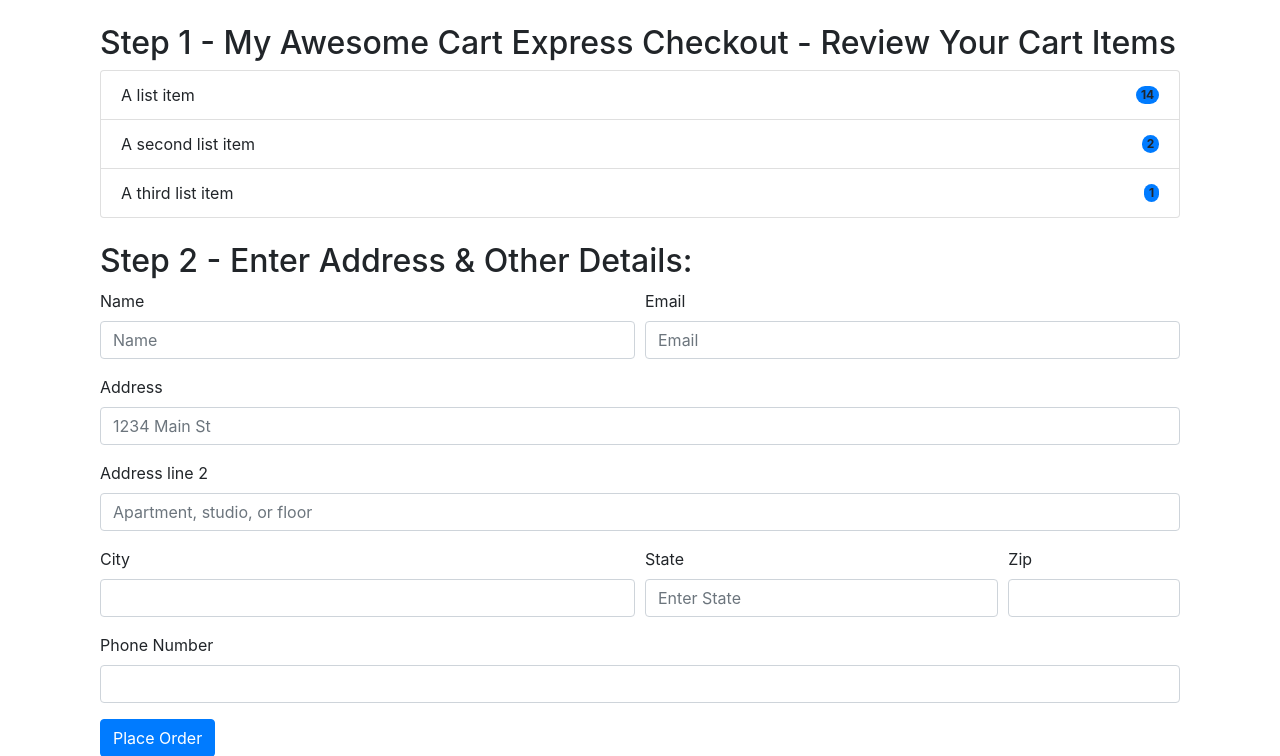
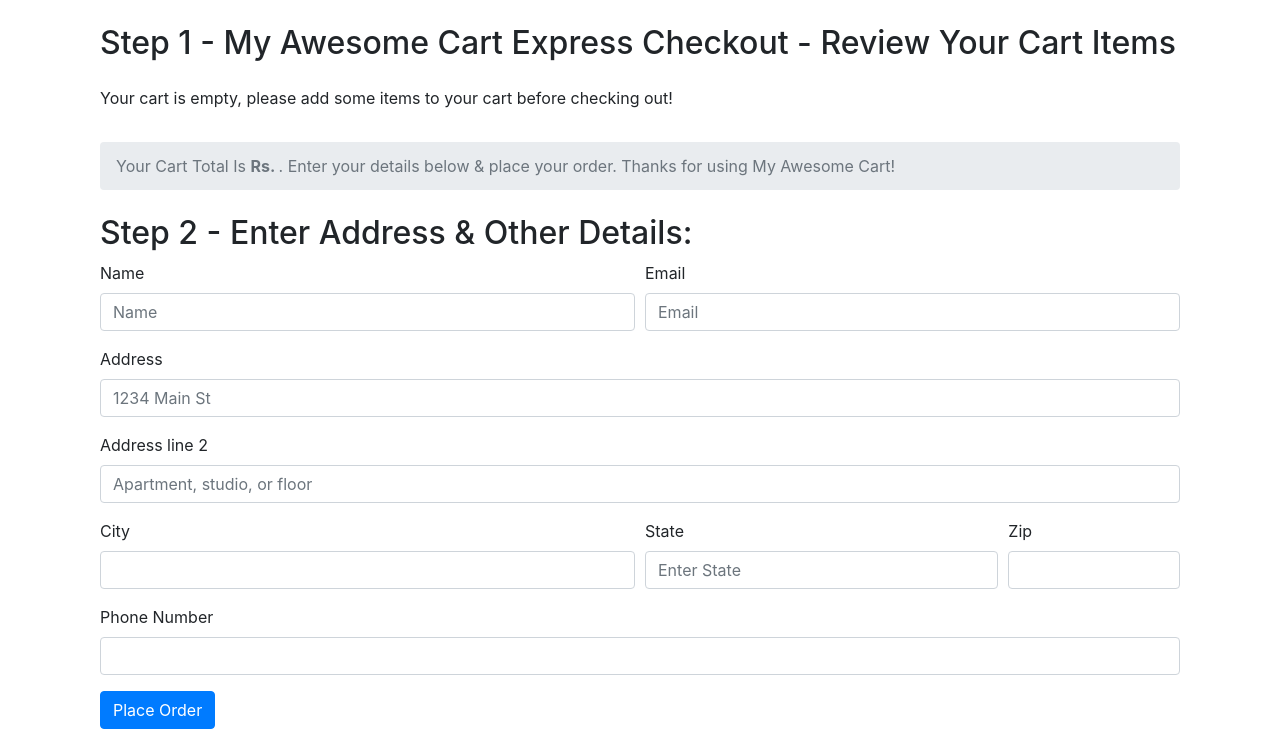
Before and after one commit to aditya423/MyAwesomeCart, a Django app: page /shop/checkout/ in a window 1280 px wide. Shown: the part 56-812 px from the top of the page. After the commit the page ends 785 px from the top, so only its background shows below. Run offline with Django 3.2, Linux system fonts and the light colour scheme; some libraries are stand-ins or nearby versions.

Commit message:
half-done

```diff
--- a/shop/admin.py
+++ b/shop/admin.py
@@ -1,7 +1,8 @@
 from django.contrib import admin
 
 # Register your models here.
-from .models import Product, Contact
+from .models import Product, Contact, Orders
 
 admin.site.register(Product)
 admin.site.register(Contact)
+admin.site.register(Orders)
--- a/shop/templates/shop/checkout.html
+++ b/shop/templates/shop/checkout.html
@@ -1,31 +1,25 @@
 {% extends 'shop/basic.html' %}
+{% block title%} Checkout - My Awesome Cart{% endblock %}
+{% block body %}
+<div class="container">
+    <div class="col my-4">
+        <h2>Step 1 - My Awesome Cart Express Checkout - Review Your Cart Items</h2>
+        <div class="my-4">
+            <ul class="list-group" id="items">
+            </ul>
 
-{% block title %} Shop | Checkout {% endblock %}
+            <nav aria-label="breadcrumb">
+  <ol class="breadcrumb mt-3">
+    <li class="breadcrumb-item active" aria-current="page">Your Cart Total Is <b>Rs. <span id="totalPrice"></span></b>. Enter your details below & place your order. Thanks for using My Awesome Cart!</li>
+  </ol>
+</nav>
 
-{% block body %}
 
-<div class="container">
-	<div class="col my-4">
-		<h2>Step 1 - My Awesome Cart Express Checkout - Review Your Cart Items</h2>
-		<div id="items">
-			<ul class="list-group">
-  				<li class="list-group-item d-flex justify-content-between align-items-center">
-    				A list item
-    				<span class="badge bg-primary rounded-pill">14</span>
-  				</li>
-  				<li class="list-group-item d-flex justify-content-between align-items-center">
-    				A second list item
-    				<span class="badge bg-primary rounded-pill">2</span>
-  				</li>
-  				<li class="list-group-item d-flex justify-content-between align-items-center">
-    				A third list item
-    				<span class="badge bg-primary rounded-pill">1</span>
-  				</li>
-			</ul>
-		</div>
-	</div>
 
-	<div class="col my-4">
+
+        </div>
+    </div>
+    <div class="col my-4">
         <h2>Step 2 - Enter Address & Other Details:</h2>
         <form method="post" action="/shop/checkout/">{% csrf_token %}
             <input type="hidden" name="itemsJson" id="itemsJson">
@@ -70,5 +64,40 @@
         </form>
     </div>
 </div>
+{% endblock %}
+{% block js %}
+<script>
+if (localStorage.getItem('cart') == null) {
+    var cart = {};
+} else {
+    cart = JSON.parse(localStorage.getItem('cart'));
 
+}
+console.log(cart);
+var sum = 0;
+var totalPrice = 0;
+
+if ($.isEmptyObject(cart)) {
+    //if object is empty
+    mystr = `<p>Your cart is empty, please add some items to your cart before checking out!</p>`
+    $('#items').append(mystr);
+} else {
+    for (item in cart) {
+        let name = cart[item][1];
+        let qty = cart[item][0];
+        let itemPrice = cart[item][2];
+        sum = sum + qty;
+        totalPrice = totalPrice + qty* itemPrice;
+        mystr = `<li class="list-group-item d-flex justify-content-between align-items-center">
+                    ${name}
+                    <span class="badge badge-primary badge-pill">${qty}</span>
+                </li>`
+        $('#items').append(mystr);
+    }
+
+}
+
+document.getElementById('cart').innerHTML = sum;
+
+</script>
 {% endblock %}
--- a/shop/templates/shop/index.html
+++ b/shop/templates/shop/index.html
@@ -101,7 +101,7 @@ if (localStorage.getItem('cart') == null) {
 
 // If the add to cart button is clicked, add/increment the item
 //$('.cart').click(function() {
-    $('.divpr').on('click', 'button.cart', function(){
+$('.divpr').on('click', 'button.cart', function(){
     var idstr = this.id.toString();
     if (cart[idstr] != undefined) {
         qty = cart[idstr][0] + 1;
@@ -113,7 +113,6 @@ if (localStorage.getItem('cart') == null) {
 
     }
     updateCart(cart);
-
 });
 
 //Add Popover to cart
--- a/shop/views.py
+++ b/shop/views.py
@@ -1,6 +1,6 @@
 from django.shortcuts import render
 from django.http import HttpResponse
-from .models import Product, Contact
+from .models import Product, Contact, Orders
 from math import ceil
 
 def index(request):
@@ -40,4 +40,14 @@ def productview(request, myid):
     return render(request, 'shop/prodView.html', {'product':product[0]})
 
 def checkout(request):
+    if request.method == "POST":
+        name = request.POST.get('name', '')
+        email = request.POST.get('email', '')
+        address = request.POST.get('address1', '') + " " + request.POST.get('address2', '')
+        city = request.POST.get('city', '')
+        state = request.POST.get('state', '')
+        zip_code = request.POST.get('zip_code', '')
+        phone = request.POST.get('phone', '')
+        order = Orders(name=name, email=email, address=address, city=city, state=state, zip_code=zip_code, phone=phone)
+        order.save()
     return render(request, 'shop/checkout.html')
```
Also changed, not shown: shop/models.py (+11 -0 lines), db.sqlite3, shop/migrations/0004_orders.py (added), shop/migrations/0005_orders_phone.py (added).
